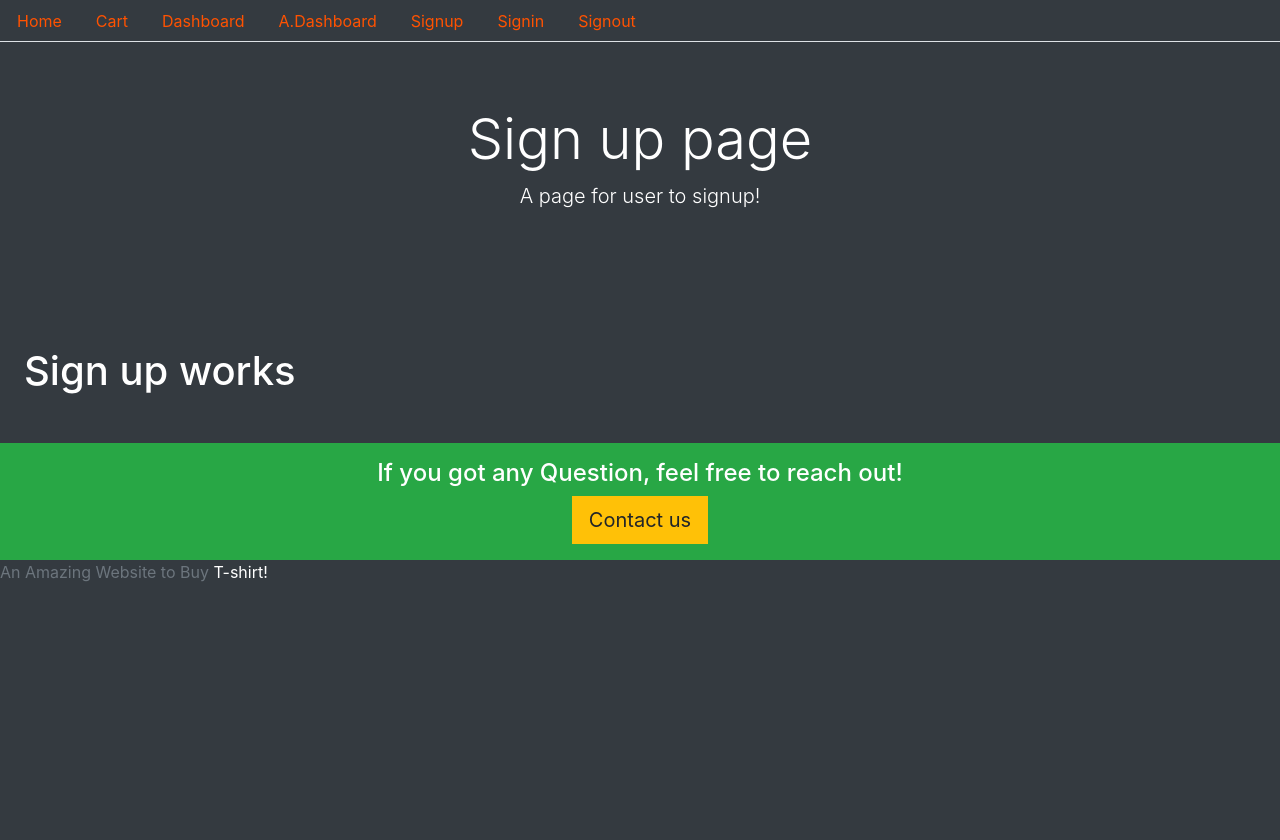
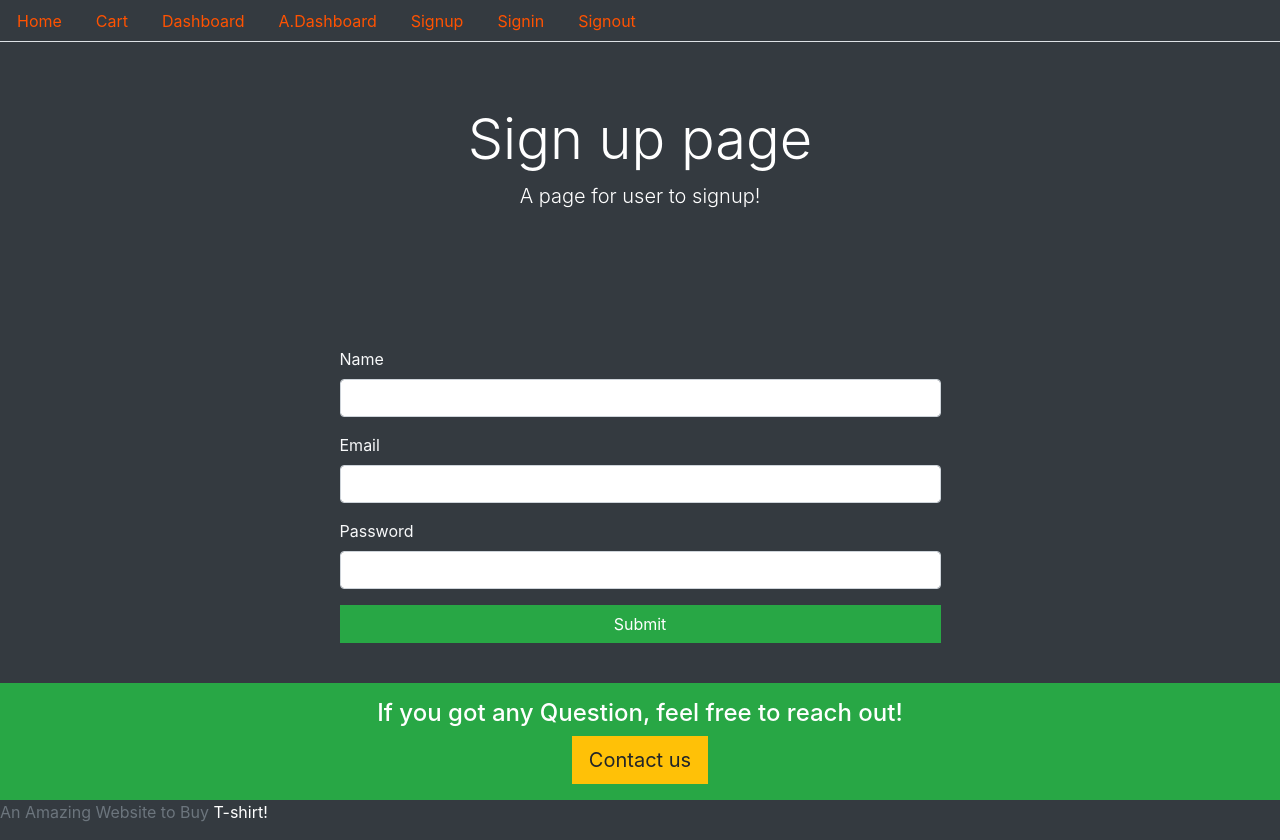
Before and after one commit to akshaydonhe12/T-shirt-Mern, a React (Create React App) app in the folder projfrontend/: page /signup in a window 1280 px wide. Before the commit the page ends 800 px from the top, so only its background shows below. Built offline with nearby package versions, Linux system fonts and the light colour scheme.

Commit message:
Create-formFor-Signin-Signup

```diff
--- a/projfrontend/src/user/Signin.js
+++ b/projfrontend/src/user/Signin.js
@@ -4,9 +4,33 @@ import {Link} from "react-router-dom";
 
 
 const Signin = () => {
+
+     const signInForm = () => {
+        return (
+            <div className="row">
+                <div className="col-6 offset-sm-3 text-left">
+                    <form>
+                        <div className="form-group">
+                            <label className="text-light">Email</label>
+                            <input className="form-control" type="email">
+                            </input>
+                        </div>
+                        <div className="form-group">
+                            <label className="text-light">Password</label>
+                            <input className="form-control" type="password">
+                            </input>
+                        </div>
+                        <button className="btn btn-success btn-block">Submit</button>
+                    </form>
+                </div>
+            </div>
+        )
+    }
+
+
     return (
         <Base title="Sign in page" description="A page for user to signin!">
-            <h1>Sign in works</h1>
+            {signInForm()}
         </Base>
     );
 };
--- a/projfrontend/src/user/Signup.js
+++ b/projfrontend/src/user/Signup.js
@@ -4,12 +4,42 @@ import {Link} from "react-router-dom";
 
 
 const Signup = () => {
+
+    const sinUpForm = () => {
+        return (
+            <div className="row">
+                <div className="col-6 offset-sm-3 text-left">
+                    <form>
+                        <div className="form-group">
+                            <label className="text-light">Name</label>
+                            <input className="form-control" type="text">
+                            </input>
+                        </div>
+                        <div className="form-group">
+                            <label className="text-light">Email</label>
+                            <input className="form-control" type="email">
+                            </input>
+                        </div>
+                        <div className="form-group">
+                            <label className="text-light">Password</label>
+                            <input className="form-control" type="password">
+                            </input>
+                        </div>
+                        <button className="btn btn-success btn-block">Submit</button>
+                    </form>
+                </div>
+            </div>
+        )
+    }
+
     return (
         <Base title="Sign up page" description="A page for user to signup!">
-            <h1>Sign up works</h1>
+            {sinUpForm()}
         </Base>
     );
 };
 
 
+
+
 export default Signup;
```
Also changed, not shown: projfrontend/src/core/Home.js (line endings or trailing spaces).
